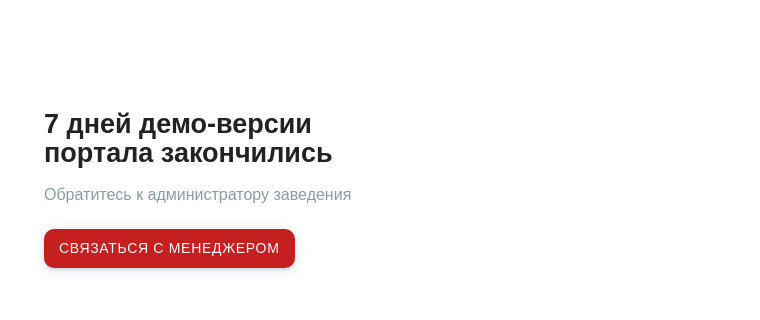
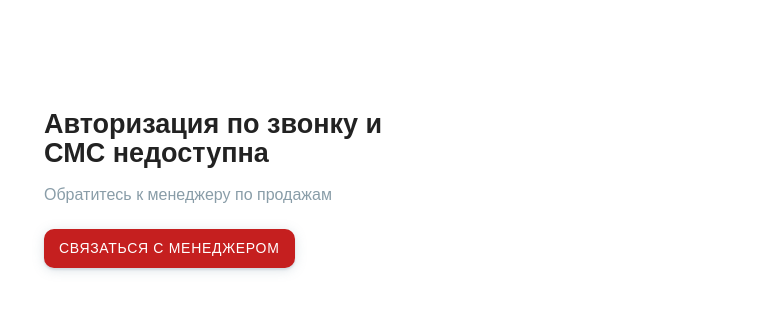
Before and after one commit to fallofElil/domru-keenetic-portal, a plain HTML site: page confirm-unavailable.html in a window 1280 px wide. Shown: the part 203-523 px from the top of the page, 520-1280 px from the left. Drawn offline with Linux system fonts and the light colour scheme.

Commit message:
fixes of text for pages

```diff
--- a/confirm-unavailable.html
+++ b/confirm-unavailable.html
@@ -61,8 +61,8 @@
 
         <img alt="конус" src="https://static.wifi.ru/uploads/keenetic-portal/%D0%9C%D0%B5%D0%B3%D0%B0%D1%84%D0%BE%D0%BD.png" width="160" height="160">
     <div class="form-header__text-wrapper">
-        <h1 class="form-header__title">7 дней демо-версии портала закончились</h1>
-        <p class="text-description">Обратитесь к администратору заведения</p>
+        <h1 class="form-header__title">Авторизация по звонку и СМС недоступна</h1>
+        <p class="text-description">Обратитесь к менеджеру по продажам</p>
 
                 <div class="offset-top--md">
 
```
Also changed, not shown: promo-expired.html (+2 -2 lines).
